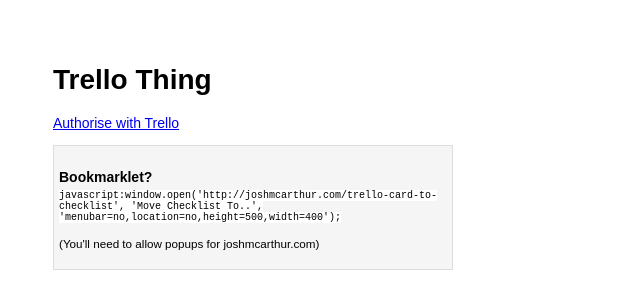
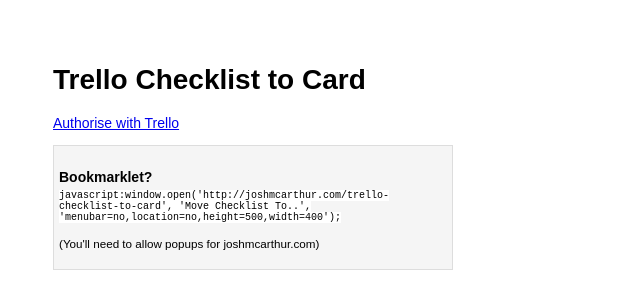
Before and after one commit to joshmcarthur/trello-checklist-to-card, a plain HTML site: page index.html in a window 1280 px wide. Shown: the whole page, without its empty margins (0-640 px from the left). Drawn offline with nearby package versions, Linux system fonts and the light colour scheme; a script that the page names is missing.

Commit message:
Update names of things

```diff
--- a/index.html
+++ b/index.html
@@ -8,7 +8,7 @@
   <body>
     <div id="container">
       <header>
-        <h1>Trello Thing</h1>
+        <h1>Trello Checklist to Card</h1>
       </header>
 
       <section id="login">
@@ -32,7 +32,7 @@
       <footer>
         <h4>Bookmarklet?</h4>
         <code>
-          javascript:window.open('http://joshmcarthur.com/trello-card-to-checklist', 'Move Checklist To..', 'menubar=no,location=no,height=500,width=400');
+          javascript:window.open('http://joshmcarthur.com/trello-checklist-to-card', 'Move Checklist To..', 'menubar=no,location=no,height=500,width=400');
         </code>
         <p>
           <small>(You'll need to allow popups for joshmcarthur.com)</small>
```
